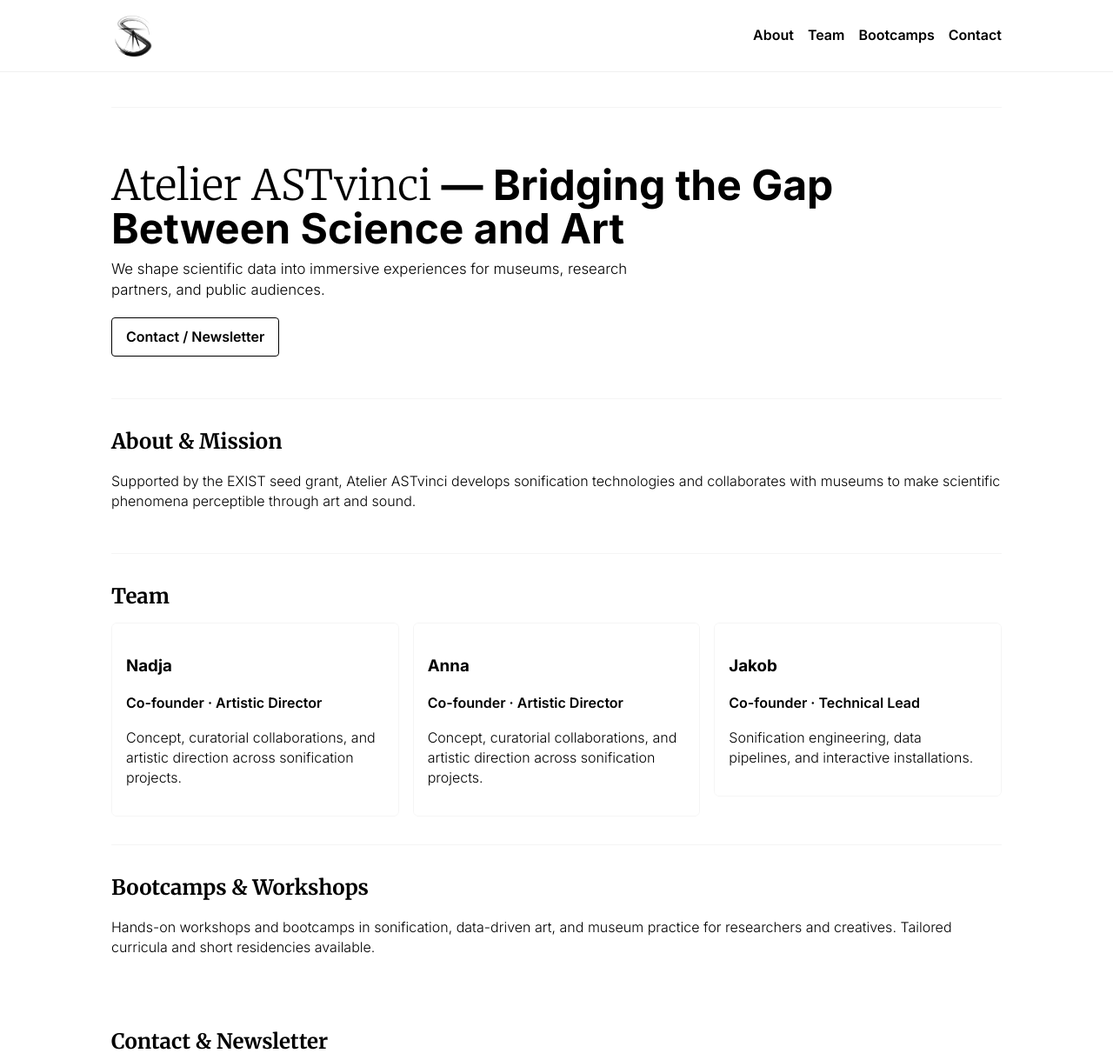
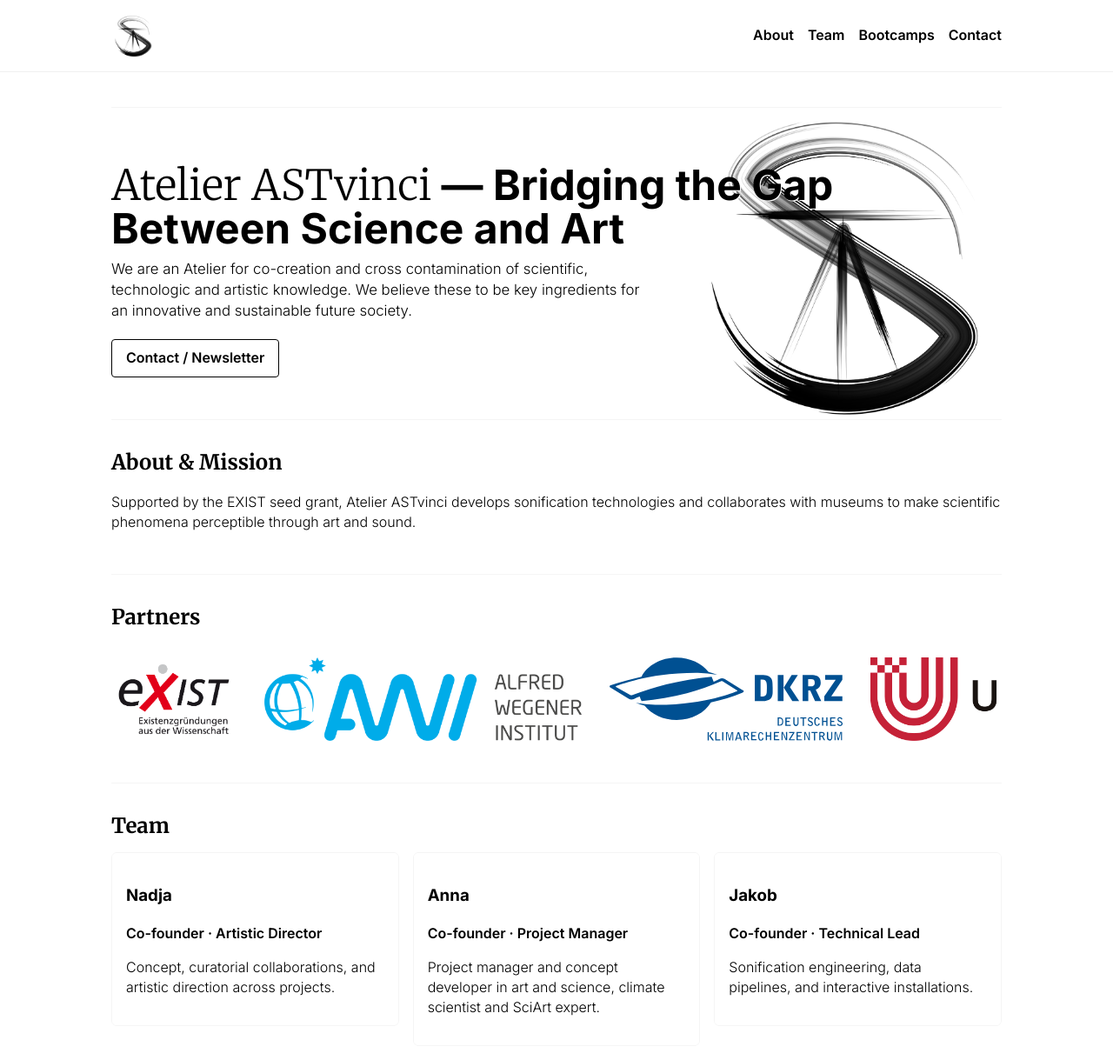
Before and after one commit to nomessinabout/atelier-astvinci, a plain HTML site: page index.html in a window 1280 px wide. Shown: the top 1219 px of the page at 87% size. Drawn offline with Linux system fonts and the light colour scheme.

```diff
--- a/index.html
+++ b/index.html
@@ -25,15 +25,26 @@
   </header>
 
   <main>
+
     <section id="hero" aria-labelledby="hero-heading">
       <h1 id="hero-heading"><span class="serif">Atelier ASTvinci</span> — Bridging the Gap Between Science and Art</h1>
-      <p class="lead">We shape scientific data into immersive experiences for museums, research partners, and public audiences.</p>
+      <p class="lead">We are an Atelier for co-creation and cross contamination of scientific, technologic and artistic knowledge. We believe these to be key ingredients for an innovative and sustainable future society.</p>
       <p class="actions"><a class="button" href="#contact">Contact / Newsletter</a></p>
     </section>
 
     <section id="about" aria-labelledby="about-heading">
       <h2 id="about-heading">About &amp; Mission</h2>
       <p>Supported by the EXIST seed grant, Atelier ASTvinci develops sonification technologies and collaborates with museums to make scientific phenomena perceptible through art and sound.</p>
+    </section>
+
+    <section id="partners" aria-labelledby="partners-heading">
+      <h2 id="partners-heading">Partners</h2>
+      <div class="partner-logos" role="list">
+        <img src="./public/partners/exist.png" alt="EXIST">
+        <img src="./public/partners/awi.png" alt="AWI">
+        <img src="./public/partners/dkrz.svg" alt="DKRZ">
+        <img src="./public/partners/bremen.png" alt="University of Bremen">
+      </div>
     </section>
 
     <section id="team" aria-labelledby="team-heading">
@@ -43,14 +54,14 @@
           <article aria-labelledby="nadja-name">
             <h3 id="nadja-name">Nadja</h3>
             <p class="role">Co-founder · Artistic Director</p>
-            <p>Concept, curatorial collaborations, and artistic direction across sonification projects.</p>
+            <p>Concept, curatorial collaborations, and artistic direction across projects.</p>
           </article>
         </li>
         <li>
           <article aria-labelledby="anna-name">
             <h3 id="anna-name">Anna</h3>
-            <p class="role">Co-founder · Artistic Director</p>
-            <p>Concept, curatorial collaborations, and artistic direction across sonification projects.</p>
+            <p class="role">Co-founder · Project Manager</p>
+            <p>Project manager and concept developer in art and science, climate scientist and SciArt expert.</p>
           </article>
         </li>
         <li>
@@ -65,19 +76,19 @@
 
     <section id="bootcamps" aria-labelledby="bootcamps-heading">
       <h2 id="bootcamps-heading">Bootcamps &amp; Workshops</h2>
-      <p>Hands-on workshops and bootcamps in sonification, data-driven art, and museum practice for researchers and creatives. Tailored curricula and short residencies available.</p>
+      <p>Not sure what SciArt is or how you can engage and relate to it? Come and try it yourself in our SciArt bootcamp, one day of exchange, changing perspectives, co-creation between scientists, engineers and artists. With workshops, hands on experiences, significations, data driven art.</p>
     </section>
 
     <aside id="contact" aria-labelledby="contact-heading">
       <h2 id="contact-heading">Contact &amp; Newsletter</h2>
-      <form id="contact-form" action="#" method="post" novalidate aria-describedby="contact-desc">
+      <form id="contact-form" action="#" method="get" novalidate aria-describedby="contact-desc">
         <p id="contact-desc" class="visually-hidden">Use this form to contact us or subscribe to the newsletter. Required fields marked with *.</p>
 
         <label for="name">Name *</label>
-        <input id="name" name="name" type="text" required aria-required="true">
+        <input id="name" name="name" type="text" required aria-required="true" autocomplete="name">
 
         <label for="email">Email *</label>
-        <input id="email" name="email" type="email" required aria-required="true">
+        <input id="email" name="email" type="email" required aria-required="true" autocomplete="email">
 
         <label for="message">Message</label>
         <textarea id="message" name="message" rows="4"></textarea>
@@ -95,9 +106,7 @@
   <footer>
     <p>&copy; Atelier ASTvinci — EXIST seed grant supported</p>
     <nav aria-label="Footer navigation">
-      <ul>
-        <li><a href="#privacy">Privacy</a></li>
-      </ul>
+      <a href="#privacy">Privacy</a></li>
     </nav>
   </footer>
 
--- a/style.css
+++ b/style.css
@@ -30,8 +30,22 @@
 .nav-list a{text-decoration:none;color:inherit;font-weight:600}
 
 /* Hero */
-#hero{padding:4rem 0 2rem}
-#hero h1{font-size:clamp(1.6rem,4vw,3rem);margin:0 0 .5rem;line-height:1.05}
+#hero{padding:4rem 0 2rem;
+/* Set the image path */
+  background-image: url('./public/logo.png');
+
+  /* Align to the right and vertically center (or top) */
+  background-position: right center;
+
+  /* Ensure the image covers the full height */
+  background-size: auto 100%;
+
+  /* Prevent the image from repeating */
+  background-repeat: no-repeat;
+
+  /* Optional: Ensure the container has height */
+  min-height: 300px;}
+#hero h1{font-size:clamp(1.6rem,4vw,3rem);margin:0 0 .5rem;line-height:1.05; text-shadow: 1px 1px white;}
 .lead{max-width:var(--measure);font-size:1.05rem;margin:0 0 1.25rem}
 .actions .button{display:inline-block}
 
@@ -50,6 +64,13 @@
 article{padding:1rem;border:1px solid rgba(0,0,0,0.04);border-radius:6px}
 .role{font-weight:600;margin:.25rem 0 .5rem}
 
+/* Partner logos */
+.partner-logos{display:flex;align-items:center;gap:2rem;overflow-x:auto;padding:1rem 0;&::-webkit-scrollbar {display: none;}
+  /* Hide scrollbar for IE, Edge, and Firefox */
+  -ms-overflow-style: none; /* IE and Edge */
+  scrollbar-width: none;    /* Firefox */}
+.partner-logos img{height:6rem;}
+
 /* Contact form */
 aside{padding:2rem 0}
 form{display:grid;gap:.5rem;max-width:40ch}
@@ -67,5 +88,19 @@
 /* Responsive tweaks */
 @media (max-width:600px){
   nav{padding:.75rem}
-  #hero{padding:2rem 0}
+  #hero{padding:2rem 0; background: none;}
 }
+
+.scroll-wrapper {
+  animation: scroll 15s linear infinite;
+}
+
+@keyframes scroll {
+  from {
+    transform: translateX(0);
+  }
+  to {
+    /* Adjust this value based on your content width */
+    transform: translateX(-50%);
+  }
+}
```
Also changed, not shown: script.js (+4 -3 lines), public/partners/awi.png (added), public/partners/bremen.png (added), public/partners/bremen.svg (added), public/partners/dkrz.svg (added), public/partners/exist.png (added).
